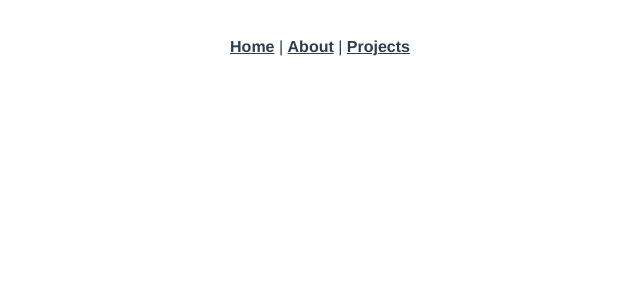
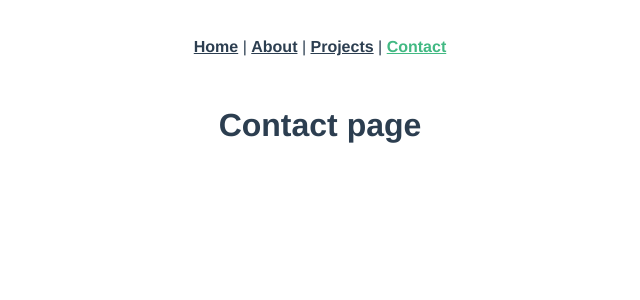
Before and after one commit to alexakearns/alexakearns.com, a Vue app: page /contact in a window 1280 px wide. Shown: the top 300 px of the page, without its empty margins (320-960 px from the left). Built offline with nearby package versions, Linux system fonts and the light colour scheme.

Commit message:
Add Contact view

```diff
--- a/src/App.vue
+++ b/src/App.vue
@@ -2,7 +2,8 @@
   <div id="nav">
     <router-link to="/">Home</router-link> |
     <router-link to="/about">About</router-link> |
-    <router-link to="/projects">Projects</router-link>
+    <router-link to="/projects">Projects</router-link> |
+    <router-link to="/contact">Contact</router-link>
   </div>
   <router-view />
 </template>
--- a/src/router/index.js
+++ b/src/router/index.js
@@ -25,6 +25,15 @@ const routes = [
     component: () =>
       import(/* webpackChunkName: "about" */ "../views/Projects.vue"),
   },
+  {
+    path: "/contact",
+    name: "Contact",
+    // route level code-splitting
+    // this generates a separate chunk (about.[hash].js) for this route
+    // which is lazy-loaded when the route is visited.
+    component: () =>
+      import(/* webpackChunkName: "about" */ "../views/Contact.vue"),
+  },
 ];
 
 const router = createRouter({
--- /dev/null
+++ b/src/views/Contact.vue
@@ -0,0 +1,3 @@
+<template>
+  <h1>Contact page</h1>
+</template>
```
Also changed, not shown: src/assets/logo.png (deleted).
